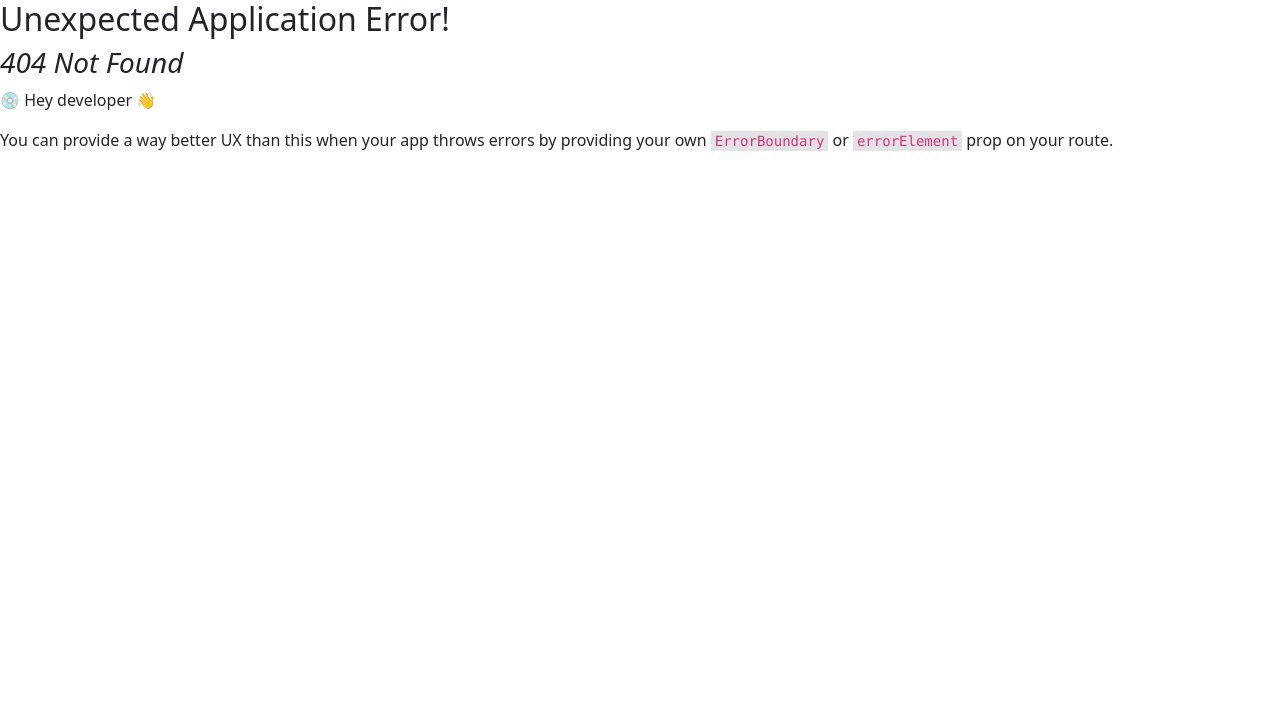
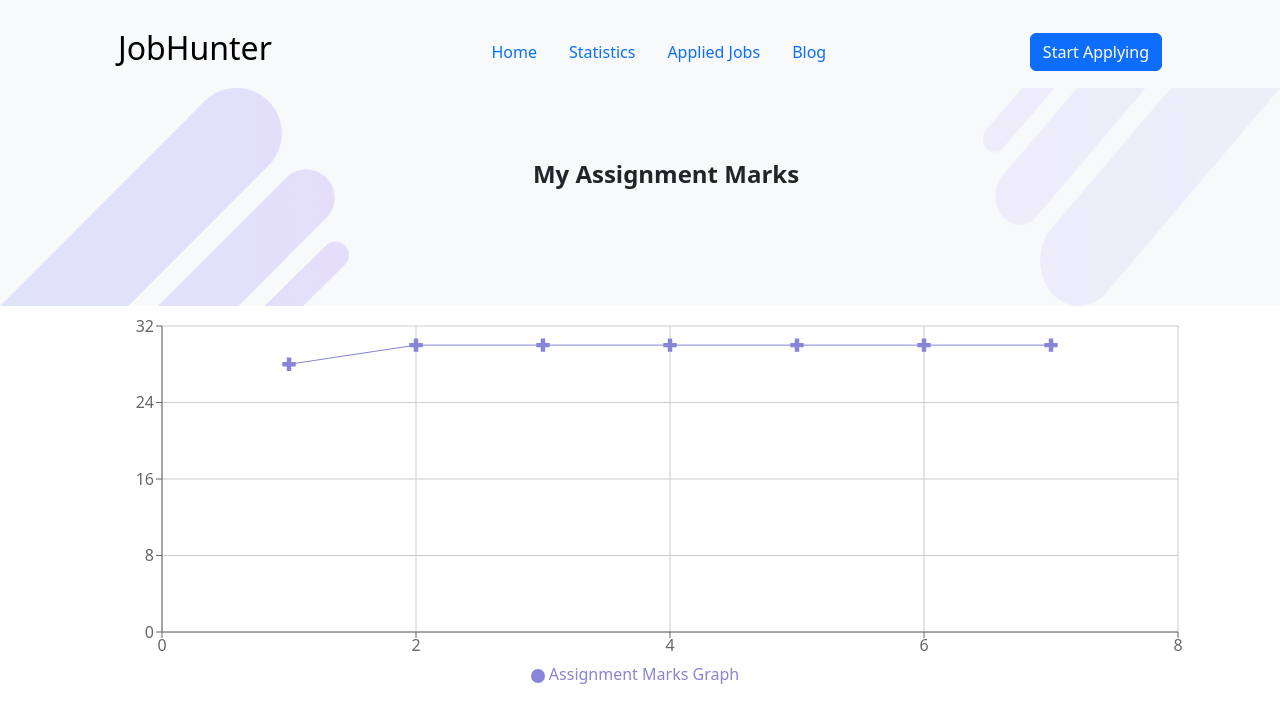
Before and after one commit to zohorasalma/JobHunter, a React (Vite) app: page /statistics in a window 1280 px wide. Before the commit this address had no page. Shown: the top 722 px of the page. Built offline with nearby package versions, Linux system fonts and the light colour scheme.

Commit message:
statistics done

```diff
--- a/package.json
+++ b/package.json
@@ -20,6 +20,7 @@
     "react-bootstrap": "^2.9.0",
     "react-dom": "^18.2.0",
     "react-router-dom": "^6.17.0",
+    "recharts": "^2.9.0",
     "sort-by": "^1.2.0"
   },
   "devDependencies": {
--- a/src/components/Applied-Jobs/AppliedJobs.jsx
+++ b/src/components/Applied-Jobs/AppliedJobs.jsx
@@ -1,7 +1,7 @@
 import React from 'react';
 import { useLoaderData } from 'react-router-dom';
 import AppliedJobItem from '../AppliedJobItem/AppliedJobItem';
-import Banner from '../Banner/Banner';
+
 import TitleBanner from '../TitleBanner/TitleBanner';
 
 const AppliedJobs = () => {
--- /dev/null
+++ b/src/components/Statistics/Statistics.jsx
@@ -0,0 +1,53 @@
+import React from 'react';
+import TitleBanner from '../TitleBanner/TitleBanner';
+import {
+    ScatterChart,
+    Scatter,
+    XAxis,
+    YAxis,
+    ZAxis,
+    CartesianGrid,
+    Tooltip,
+    Legend,
+    ResponsiveContainer,
+} from 'recharts';
+
+const Statistics = () => {
+    const data = [
+        { x: 1, y: 28 },
+        { x: 2, y: 30 },
+        { x: 3, y: 30 },
+        { x: 4, y: 30 },
+        { x: 5, y: 30 },
+        { x: 6, y: 30 },
+        { x: 7, y: 30 },
+    ];
+    return (
+        <div>
+            <TitleBanner>My Assignment Marks</TitleBanner>
+            <div className='container'>
+                <ResponsiveContainer width="100%" height={400}>
+                    <ScatterChart
+                        margin={{
+                            top: 20,
+                            right: 20,
+                            bottom: 20,
+                            left: 20,
+                        }}
+                    >
+                        <CartesianGrid />
+                        <XAxis type="number" dataKey="x" name="Assignment No" unit="" />
+                        <YAxis type="number" dataKey="y" name="Marks" unit="" />
+                        <ZAxis type="number" range={[100]} />
+                        <Tooltip cursor={{ strokeDasharray: '3 3' }} />
+                        <Legend />
+                        <Scatter name="Assignment Marks Graph" data={data} fill="#8884d8" line shape="cross" />
+
+                    </ScatterChart>
+                </ResponsiveContainer>
+            </div>
+        </div>
+    );
+};
+
+export default Statistics;
--- a/src/main.jsx
+++ b/src/main.jsx
@@ -12,6 +12,7 @@ import Blog from './components/Blog/Blog';
 import JobDetails from './components/JobDetails/JobDetails';
 import getJobDetails from './loader/JobDetailsLoader';
 import getAppliedJobsFromDb from './loader/AppliedJobsLoader';
+import Statistics from './components/Statistics/Statistics';
 
 const router = createBrowserRouter([
   {
@@ -37,6 +38,11 @@ const router = createBrowserRouter([
         element:<JobDetails></JobDetails>,
         loader: ({params})=>getJobDetails(params.id) ,
       }
+      ,
+      {
+        path: 'statistics',
+        element:<Statistics></Statistics>
+      }
     ]
   },
 ]);
```
Also changed, not shown: 1 other file (tests, documents, lock files or other folders).
